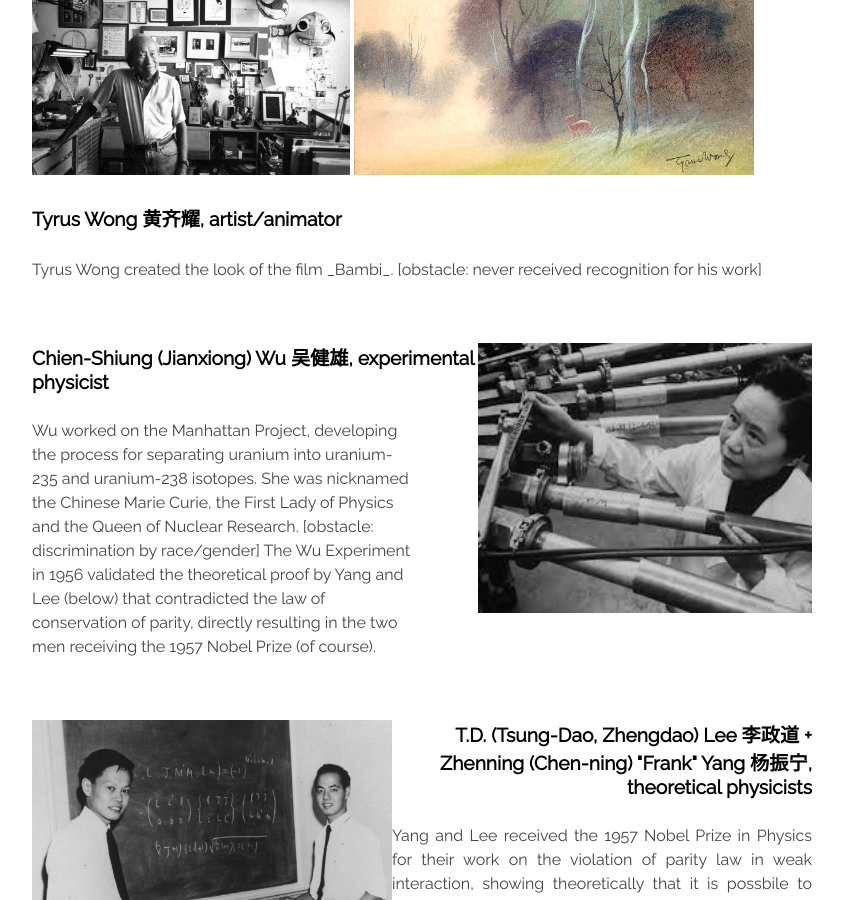
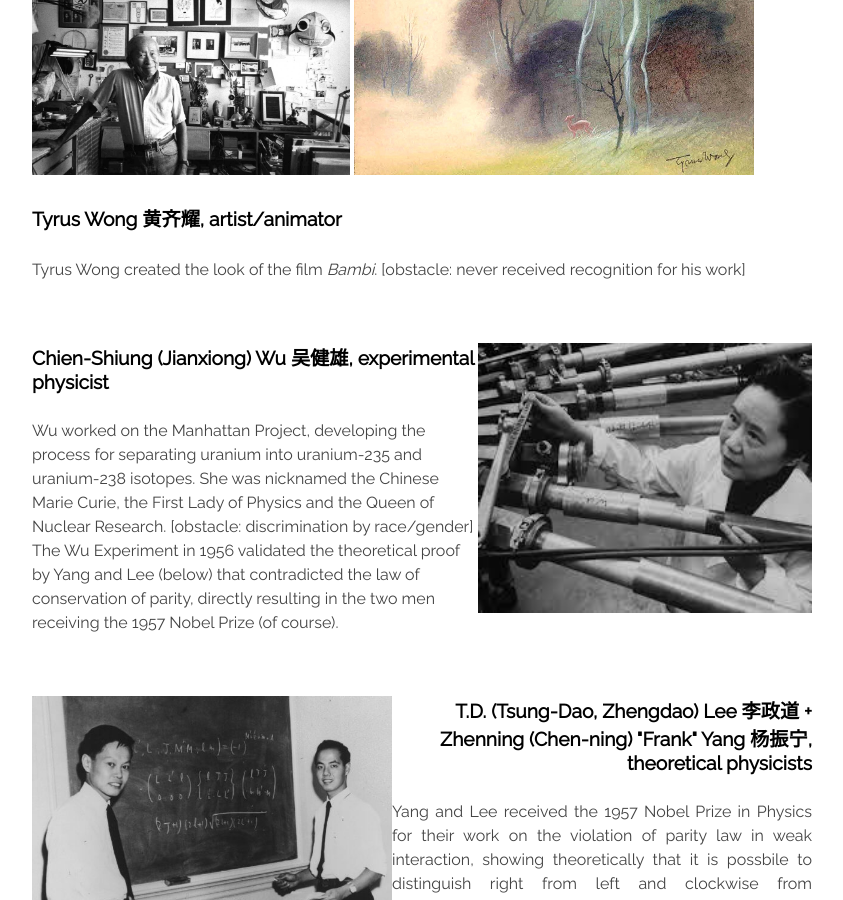
Before and after one commit to c1ndygao/cindygao.com, a Jekyll site: the page built from heroes.md, in a window 1280 px wide and 900 px high, scrolled down 393 px. Shown: the whole window, without its empty margins (208-1051 px from the left). Built offline with Jekyll 4.4.1, drawn with Linux system fonts in a browser that asks for light colours.

Commit message:
Update heroes.md

```diff
--- a/heroes.md
+++ b/heroes.md
@@ -12,7 +12,7 @@
 
 <h4>Tyrus Wong 黄齐耀, artist/animator</h4>
 
-<p>Tyrus Wong created the look of the film _Bambi_.
+<p>Tyrus Wong created the look of the film <i>Bambi</i>.
 
 [obstacle: never received recognition for his work]</p>
 
@@ -24,7 +24,7 @@
 
 <h4>Chien-Shiung (Jianxiong) Wu 吴健雄, experimental physicist</h4>
 
-<p style="width:380px;">Wu worked on the Manhattan Project, developing the process for separating uranium into uranium-235 and uranium-238 isotopes. She was nicknamed the Chinese Marie Curie, the First Lady of Physics and the Queen of Nuclear Research.
+<p>Wu worked on the Manhattan Project, developing the process for separating uranium into uranium-235 and uranium-238 isotopes. She was nicknamed the Chinese Marie Curie, the First Lady of Physics and the Queen of Nuclear Research.
 
 [obstacle: discrimination by race/gender] The Wu Experiment in 1956 validated the theoretical proof by Yang and Lee (below) that contradicted the law of conservation of parity, directly resulting in the two men receiving the 1957 Nobel Prize (of course). </p>
 
@@ -46,7 +46,7 @@
 
 <h4>I. M. Pei 贝夷铭, architect</h4>
 
-<p style="width:330px;">Pei's career spanned 5 decades with works on multiple continents, with the most notable being the John. F. Kennedy Library in Massachusetts, the Bank of China Tower in Hong Kong, and the most controversial Louvre Pyramid in Paris. He won the prestigious Pritzker Prize for Architecture in 1983.</p>
+<p>Pei's career spanned 5 decades with works on multiple continents, with the most notable being the John. F. Kennedy Library in Massachusetts, the Bank of China Tower in Hong Kong, and the most controversial Louvre Pyramid in Paris. He won the prestigious Pritzker Prize for Architecture in 1983.</p>
 
 </div>
 
@@ -70,7 +70,7 @@
 
 <h4>Bruce Lee 李小龙, martial artist/actor</h4>
 
-<p style="width:390px;">Bruce Lee needs no introduction. He is one of the most influential martial artists of all time and changed the way Asians were presented in pop culture, creating heroic characters admired by many around the world. He sparked a craze for martial arts in the West for a whole generation in the 1970s and was established as an icon among the Chinese for the promotion of Chinese patriotism and strength, upending China's stereotype of being the "sick man of Asia".</p>
+<p>Bruce Lee needs no introduction. He is one of the most influential martial artists of all time and changed the way Asians were presented in pop culture, creating heroic characters admired by many around the world. He sparked a craze for martial arts in the West for a whole generation in the 1970s and was established as an icon among the Chinese for the promotion of Chinese patriotism and strength, upending China's stereotype of being the "sick man of Asia".</p>
 
 </div>
 
@@ -123,7 +123,7 @@
 
 <h4>Michael Chang 张德培, athlete</h4>
 
-<p style="width:250px;">Chang, at 17 years and 110 days, became the youngest male athlete to have ever won a Grand Slam at the 1989 French Open. He was the youngest athlete to have won a Grand Slam until Maria Sharapova won Wimbledon in 2004 at the age of 17 years 75 days.</p>
+<p>Chang, at 17 years and 110 days, became the youngest male athlete to have ever won a Grand Slam at the 1989 French Open. He was the youngest athlete to have won a Grand Slam until Maria Sharapova won Wimbledon in 2004 at the age of 17 years 75 days.</p>
 
 </div>
 
```
